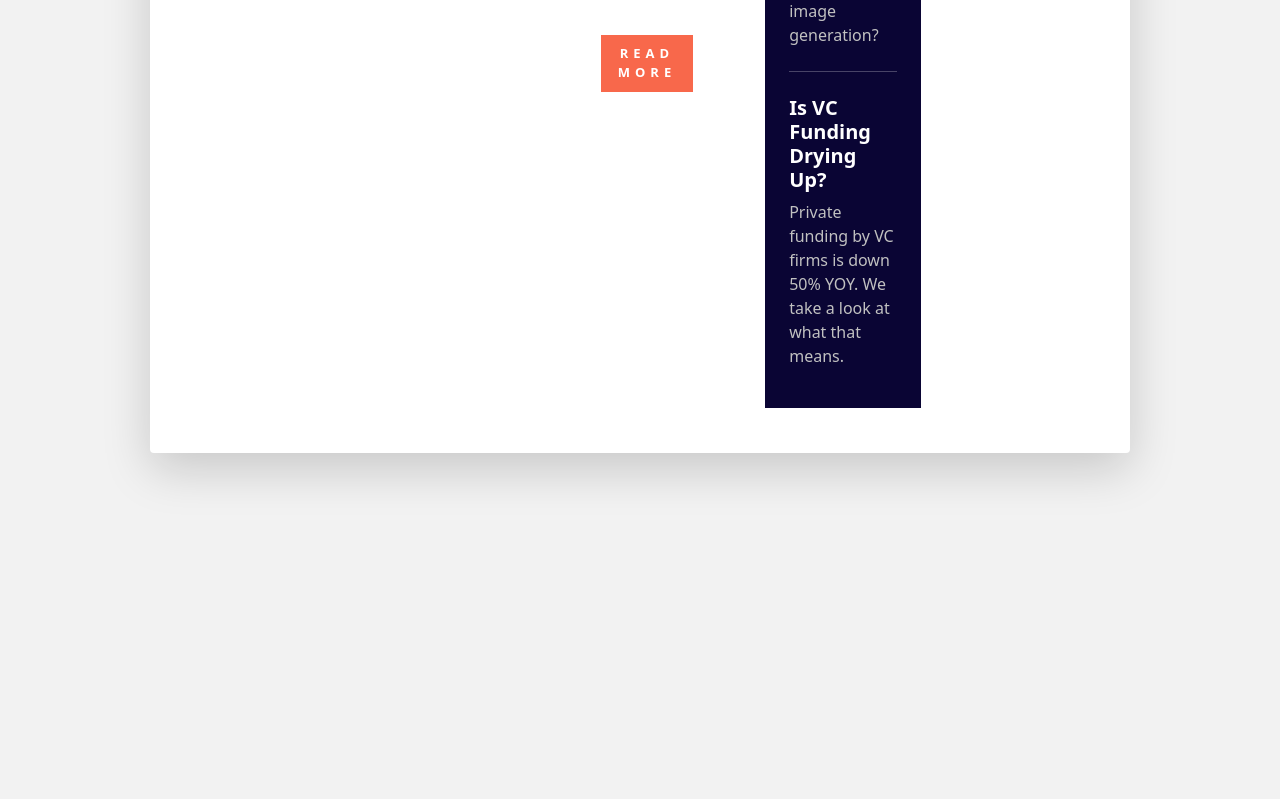
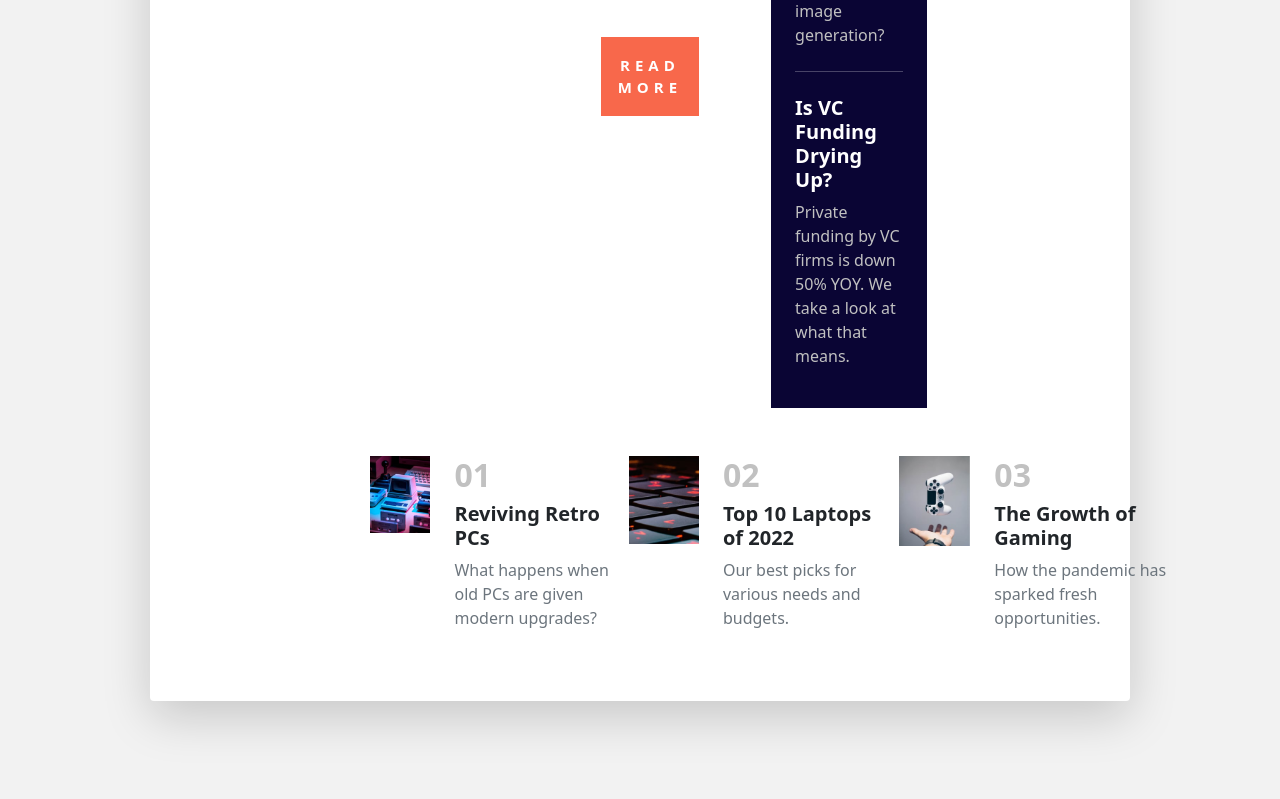
Before and after one commit to pixelRena/News-Homepage, a plain HTML site: page index.html in a window 1280 px wide. Shown: the part 899-1698 px from the top of the page. Before the commit the page ends 1502 px from the top, so only its background shows below. Drawn offline with nearby package versions, Linux system fonts and the light colour scheme.

Commit message:
Update of layout

```diff
--- a/index.html
+++ b/index.html
@@ -20,7 +20,8 @@
     .fw-semibold { font-weight: 600;}
     .char-apart { letter-spacing: 5px;}
     .btn-pink-600 { background-color: rgb(248, 104, 75);}
-    .fs-9 { font-size: small}
+    .fs-9 { font-size: 15px;}
+    .fs-10 { font-size: 18px;}
     .text-orange-600 { color: #f8c764}
     .attribution { font-size: 11px; text-align: center; }
     .attribution a { color: hsl(228, 45%, 44%); }
@@ -33,13 +34,13 @@
         <span class="navbar-brand mb-0 text-uppercase text-black fw-bolder fs-1">w.</span>
       </div>
       <div class="collapse navbar-collapse" id="navbarNav">
-        <ul class="navbar-nav ms-auto fw-semibold">
-          <li class="nav-item"><a href="#" class="nav-link">Home</a></li>
-          <li class="nav-item"><a href="#" class="nav-link">New</a></li>
-          <li class="nav-item"><a href="#" class="nav-link">Popular</a></li>
-          <li class="nav-item"><a href="#" class="nav-link">Trending</a></li>
+        <ul class="navbar-nav ms-auto fw-semibold fs-10">
+          <li class="nav-item me-3"><a href="#" class="nav-link">Home</a></li>
+          <li class="nav-item me-3"><a href="#" class="nav-link">New</a></li>
+          <li class="nav-item me-3"><a href="#" class="nav-link">Popular</a></li>
+          <li class="nav-item me-3"><a href="#" class="nav-link">Trending</a></li>
           <li class="nav-item"><a href="#" class="nav-link">Categories</a></li>
-        <ul>
+        </ul>
       </div>
     </nav>
 
@@ -59,7 +60,7 @@
             <!-- column 2/row 2 -->
             <div class="flex-column w-100 pe-5">
               <p class="form-text fs-6 fw-semibold text-wrap mb-4">We dive into the next evolution of the web that claims to put the power of the platforms back into the hands of the people. But is it really fulfilling its promise?</p>
-              <button class="mt-3 text-white btn btn-pink-600 fw-semibold rounded-0 text-uppercase char-apart fs-9 p-2 pe-3 ps-3">Read more</button>
+              <button class="mt-3 text-white btn btn-pink-600 fw-semibold rounded-0 text-uppercase char-apart fs-9 p-3 pe-3 ps-3">Read more</button>
             </div>
           </div>
         </div>
@@ -76,19 +77,42 @@
             <p class="text-gray fw-light">Private funding by VC firms is down 50% YOY. We take a look at what that means.</p>
         </div>
     </div>
-    <!--
-    01
-    Reviving Retro PCs
-    What happens when old PCs are given modern upgrades?
 
-    02
-    Top 10 Laptops of 2022
-    Our best picks for various needs and budgets.
+    <!-- 1 row, 3 columns -->
+    <div class="d-flex mt-5">
+      <div class="d-flex gap-4">
+        <div class="flex-column" style="width: 150px; height: 200px; overflow: hidden;">
+          <img src="./assets/images/image-retro-pcs.jpg"/>
+        </div>
+        <div class="flex-column">
+          <h2 class="flex-row fw-bold text-gray">01</h2>
+          <h5 class="flex-row fw-bold">Reviving Retro PCs</h5>
+          <div class="flex-row form-text fs-6">What happens when old PCs are given modern upgrades?</div>
+        </div>
+      </div>
 
-    03
-    The Growth of Gaming
-    How the pandemic has sparked fresh opportunities.
-
+      <div class="d-flex gap-4 me-3">
+        <div class="flex-column" style="width: 150px; height: 200px; overflow: hidden;">
+          <img src="./assets/images/image-top-laptops.jpg"/>
+        </div>
+        <div class="flex-column">
+          <h2 class="flex-row fw-bold text-gray">02</h2>
+          <h5 class="flex-row fw-bold">Top 10 Laptops of 2022</h5>
+          <div class="flex-row form-text fs-6">Our best picks for various needs and budgets.</div>
+        </div>
+      </div>
+      <div class="d-flex gap-4">
+        <div class="flex-column" style="width: 150px; height: 200px; overflow: hidden;">
+          <img src="./assets/images/image-gaming-growth.jpg"/>
+        </div>
+        <div class="flex-column">
+          <h2 class="flex-row fw-bold text-gray">03</h2>
+          <h5 class="flex-row fw-bold">The Growth of Gaming</h5>
+          <div class="flex-row form-text fs-6">How the pandemic has sparked fresh opportunities.</div>
+        </div>
+      </div>
+    </div>
+      <!--
     <div class="attribution">
       Challenge by <a href="https://www.frontendmentor.io?ref=challenge" target="_blank">Frontend Mentor</a>.
       Coded by <a href="https://github.com/pixelRena">Serena</a>.
```
Also changed, not shown: README.md.
